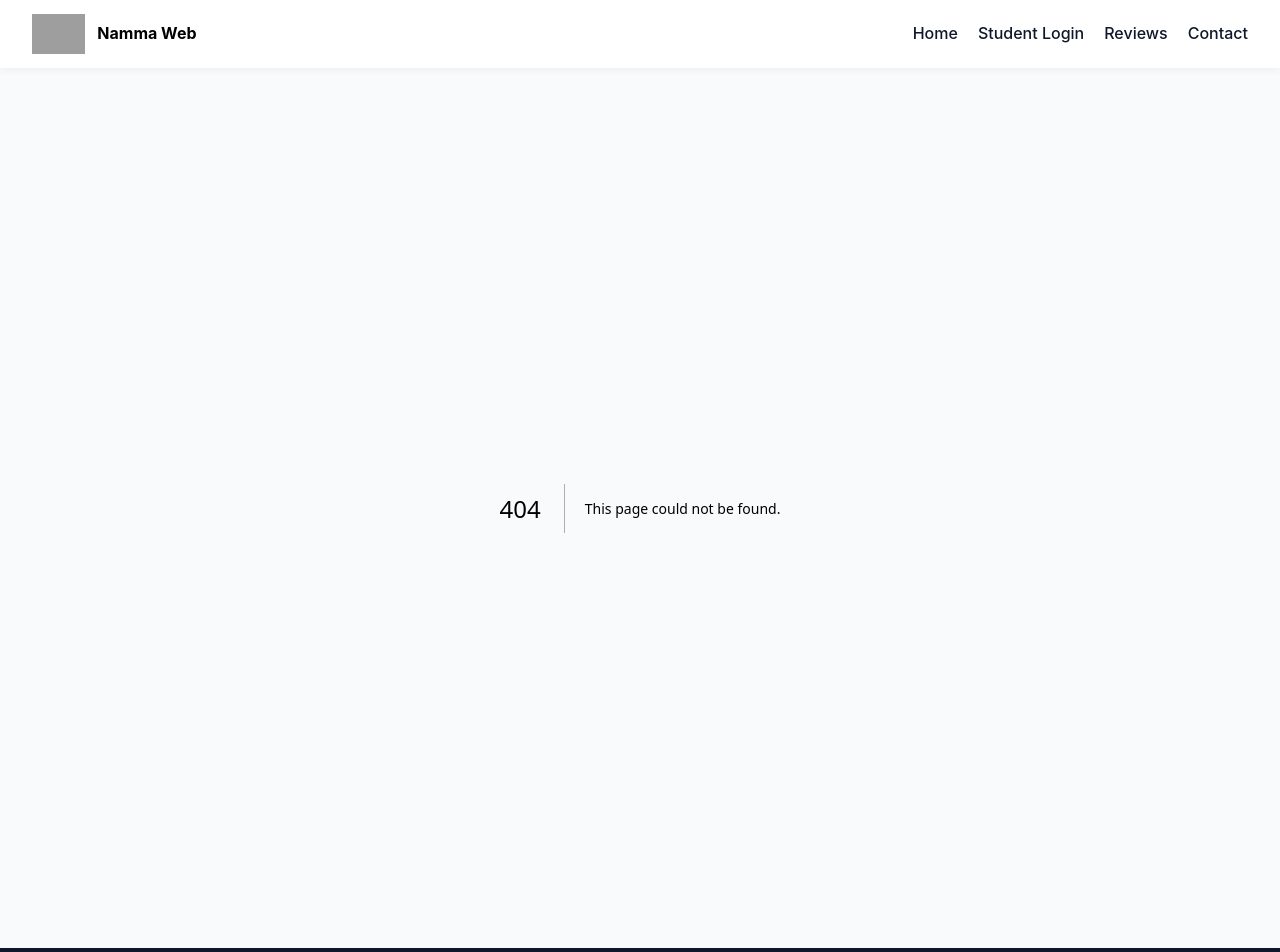
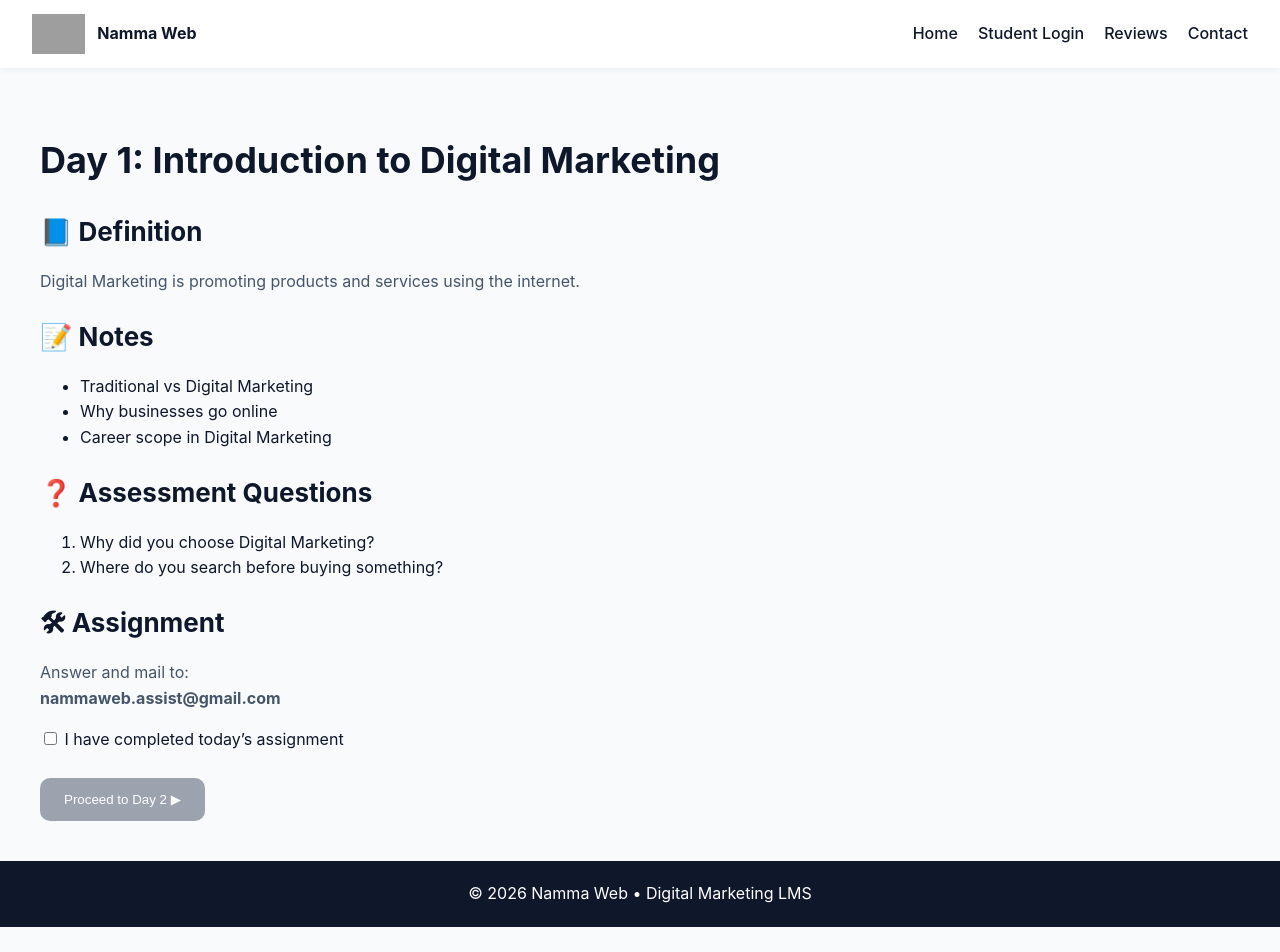
Before and after one commit to nammaweb/nammaweblmsdigital-marketing, a Next.js app: page /lesson in a window 1280 px wide. Before the commit this address had no page. Shown: the top 952 px of the page. After the commit the page ends 927 px from the top, so only its background shows below. Built offline with nearby package versions, Linux system fonts and the light colour scheme; grey boxes are pictures that could not be loaded.

Commit message:
Create page.js

```diff
--- /dev/null
+++ b/app/lesson/page.js
@@ -0,0 +1,152 @@
+"use client";
+
+import { useSearchParams, useRouter } from "next/navigation";
+import { useState } from "react";
+
+/* ===========================
+   FULL SYLLABUS (DAY 1–30)
+=========================== */
+
+const syllabus = [
+  {
+    day: 1,
+    title: "Introduction to Digital Marketing",
+    definition: "Digital Marketing is promoting products and services using the internet.",
+    notes: [
+      "Traditional vs Digital Marketing",
+      "Why businesses go online",
+      "Career scope in Digital Marketing"
+    ],
+    questions: [
+      "Why did you choose Digital Marketing?",
+      "Where do you search before buying something?"
+    ]
+  },
+  {
+    day: 2,
+    title: "Understanding Online Customers",
+    definition: "Customer behaviour explains how users think and act online.",
+    notes: [
+      "Customer journey",
+      "Search intent",
+      "Trust factors"
+    ],
+    questions: [
+      "How do students search for courses?",
+      "What makes you trust a website?"
+    ]
+  },
+  {
+    day: 3,
+    title: "Digital Marketing Channels",
+    definition: "Channels are platforms used to reach customers online.",
+    notes: [
+      "SEO",
+      "Social Media",
+      "Paid Ads",
+      "Email Marketing"
+    ],
+    questions: [
+      "Which channel do you use most?",
+      "Why is SEO important?"
+    ]
+  },
+  {
+    day: 4,
+    title: "Introduction to SEO",
+    definition: "SEO improves website visibility on Google.",
+    notes: [
+      "What is SEO",
+      "Why SEO matters",
+      "Examples of SEO"
+    ],
+    questions: [
+      "Why SEO is long-term?",
+      "What happens without SEO?"
+    ]
+  },
+  {
+    day: 5,
+    title: "Keyword Research Basics",
+    definition: "Keyword research finds what users search on Google.",
+    notes: [
+      "Short-tail keywords",
+      "Long-tail keywords",
+      "Search intent"
+    ],
+    questions: [
+      "Which keyword suits Namma Web?",
+      "Why long-tail keywords convert?"
+    ]
+  }
+  // Day 6–30 will extend exactly the same way
+];
+
+export default function LessonPage() {
+  const params = useSearchParams();
+  const router = useRouter();
+
+  const day = Number(params.get("day")) || 1;
+  const lesson = syllabus.find(l => l.day === day);
+
+  const [completed, setCompleted] = useState(false);
+
+  if (!lesson) {
+    return <h1>Lesson not found</h1>;
+  }
+
+  return (
+    <div>
+      <h1>Day {lesson.day}: {lesson.title}</h1>
+
+      <h2>📘 Definition</h2>
+      <p>{lesson.definition}</p>
+
+      <h2>📝 Notes</h2>
+      <ul>
+        {lesson.notes.map((n, i) => (
+          <li key={i}>{n}</li>
+        ))}
+      </ul>
+
+      <h2>❓ Assessment Questions</h2>
+      <ol>
+        {lesson.questions.map((q, i) => (
+          <li key={i}>{q}</li>
+        ))}
+      </ol>
+
+      <h2>🛠 Assignment</h2>
+      <p>
+        Answer and mail to:<br />
+        <strong>nammaweb.assist@gmail.com</strong>
+      </p>
+
+      <label>
+        <input
+          type="checkbox"
+          checked={completed}
+          onChange={() => setCompleted(!completed)}
+        />{" "}
+        I have completed today’s assignment
+      </label>
+
+      <br /><br />
+
+      <button
+        disabled={!completed}
+        onClick={() => router.push(`/lesson?day=${day + 1}`)}
+        style={{
+          padding: "14px 24px",
+          background: completed ? "#16a34a" : "#9ca3af",
+          color: "white",
+          border: "none",
+          borderRadius: "10px",
+          cursor: completed ? "pointer" : "not-allowed"
+        }}
+      >
+        Proceed to Day {day + 1} ▶
+      </button>
+    </div>
+  );
+}
```
